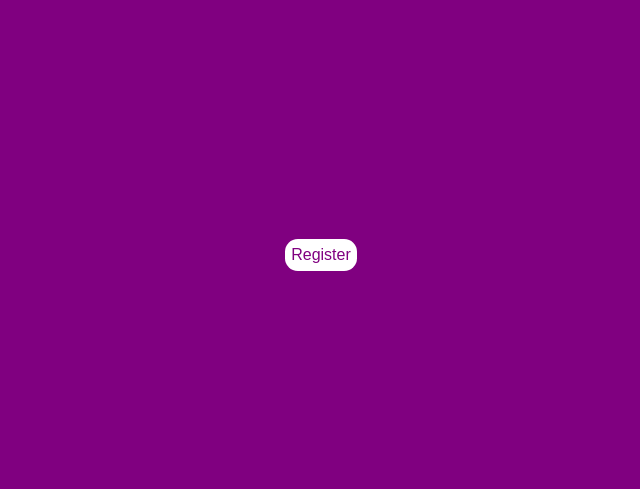
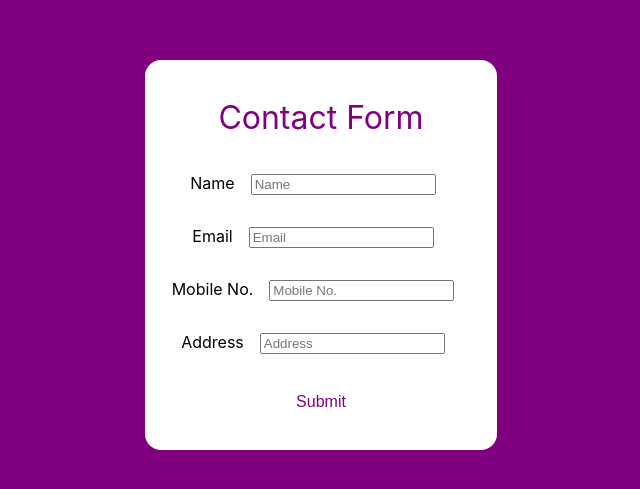
Before and after one commit to akaditya394/popup-form, a React (Create React App) app: page / in a window 1280 px wide. Shown: the part 145-634 px from the top of the page, without its empty margins (319-959 px from the left). Built offline with nearby package versions, Linux system fonts and the light colour scheme.

Commit message:
modal created

```diff
--- a/src/components/Button/Button.jsx
+++ b/src/components/Button/Button.jsx
@@ -1,9 +1,10 @@
 import React from "react";
+import styles from "./Button.module.css";
 
 function Button(props) {
   return (
     <button
-      className={props.className}
+      className={styles.button}
       type={props.type}
       onClick={props.onClick}
     >
--- a/src/components/Button/Button.module.css
+++ b/src/components/Button/Button.module.css
@@ -0,0 +1,19 @@
+.button{
+    margin: 1rem;
+    font-size: 1rem;
+    color:purple;
+    background-color:white;
+    border-radius:0.8rem;
+    outline: none;
+    border:none;
+    height: 2rem;
+    width: auto;
+    transition: all 0.5s;
+}
+
+.button:hover{
+    cursor:pointer;
+    background-color:purple;
+    color:white;
+    border:2px solid white;
+}
--- /dev/null
+++ b/src/components/Form/Form.jsx
@@ -0,0 +1,35 @@
+import React from "react";
+import styles from "./Form.module.css";
+
+import Button from "../Button/Button";
+
+function Form() {
+  return (
+    <div className={styles.main}>
+      <div>
+        <h1>Contact Form</h1>
+      </div>
+      <div>
+        <label htmlFor="name">Name</label>
+        <input id="name" type="text" placeholder="Name" />
+      </div>
+      <div>
+        <label htmlFor="email">Email</label>
+        <input id="email" type="email" placeholder="Email" />
+      </div>
+      <div>
+        <label htmlFor="tel">Mobile No.</label>
+        <input id="tel" type="tel" placeholder="Mobile No." />
+      </div>
+      <div>
+        <label htmlFor="address">Address</label>
+        <input id="address" type="address" placeholder="Address" />
+      </div>
+      <div>
+        <Button type="submit">Submit</Button>
+      </div>
+    </div>
+  );
+}
+
+export default Form;
--- /dev/null
+++ b/src/components/Form/Form.module.css
@@ -0,0 +1,15 @@
+.main{
+    display:flex;
+    flex-direction:column;
+    align-items:center;
+    justify-content:space-evenly;
+}
+
+input{
+    margin: 1rem;
+}
+
+h1{
+    color: purple;
+    font-weight: 400;
+}
--- /dev/null
+++ b/src/components/Modal/Modal.jsx
@@ -0,0 +1,14 @@
+import React from "react";
+import styles from "./Modal.module.css";
+
+import Form from "../Form/Form";
+
+function Modal() {
+  return (
+    <div className={styles.main}>
+      <Form />
+    </div>
+  );
+}
+
+export default Modal;
--- /dev/null
+++ b/src/components/Modal/Modal.module.css
@@ -0,0 +1,12 @@
+.main {
+  display: flex;
+  flex-direction: column;
+  justify-content: center;
+  border-radius: 1rem;
+  align-items: center;
+  position: fixed;
+  min-height: 5rem;
+  width: 20rem;
+  padding: 1rem;
+  background-color: #fff;
+}
--- a/src/pages/Home/Home.jsx
+++ b/src/pages/Home/Home.jsx
@@ -2,11 +2,15 @@ import React from "react";
 import styles from "./Home.module.css";
 
 import Button from "../../components/Button/Button";
+import Modal from "../../components/Modal/Modal";
 
 function Home() {
   return (
     <div className={styles.main}>
-      <div><Button className={styles.button}>Register</Button></div>
+      <Modal />
+      <div>
+        <Button className={styles.button}>Register</Button>
+      </div>
     </div>
   );
 }
--- a/src/pages/Home/Home.module.css
+++ b/src/pages/Home/Home.module.css
@@ -7,22 +7,3 @@
     align-items: center;
     justify-content: center;
 }
-
-.button{
-    font-size: 1rem;
-    color:purple;
-    background-color:white;
-    border-radius:0.8rem;
-    outline: none;
-    border:none;
-    height: 2rem;
-    width: auto;
-    transition: all 0.5s;
-}
-
-.button:hover{
-    cursor:pointer;
-    background-color:purple;
-    color:white;
-    border:2px solid white;
-}
```
